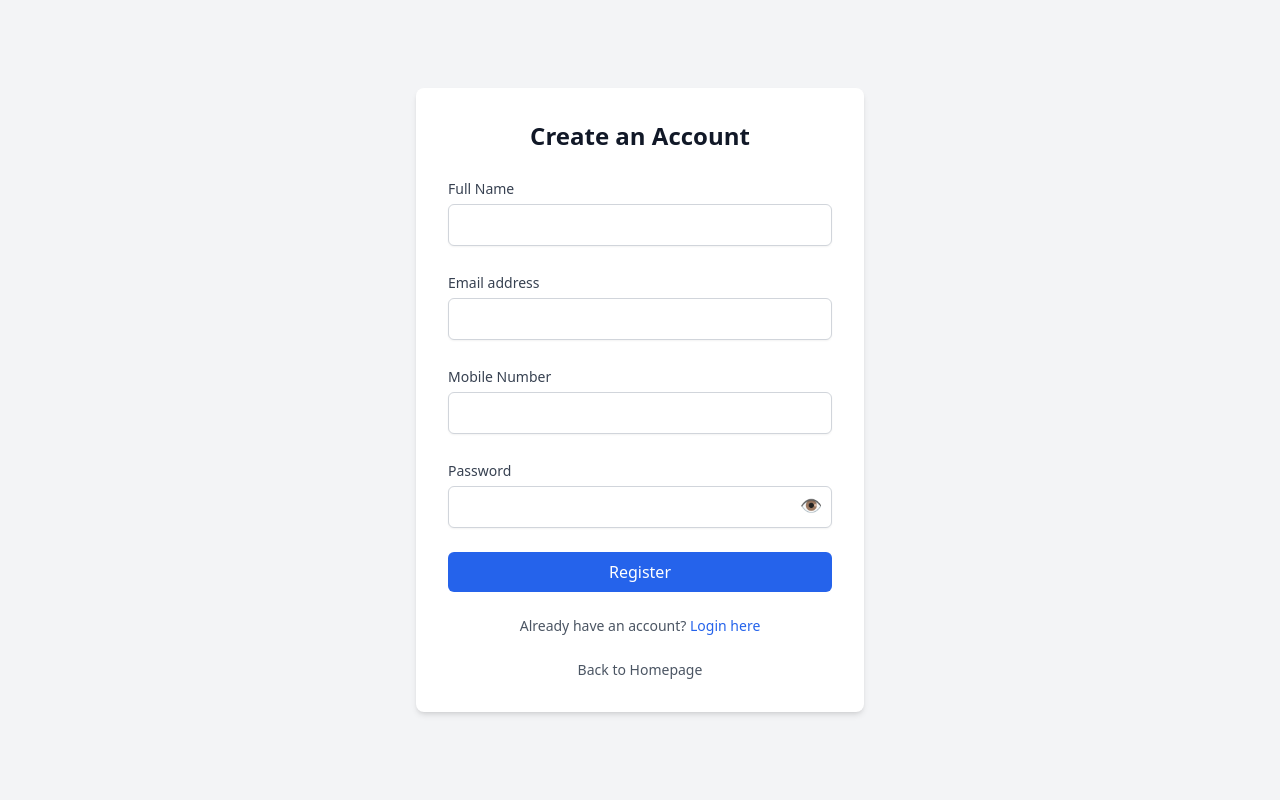
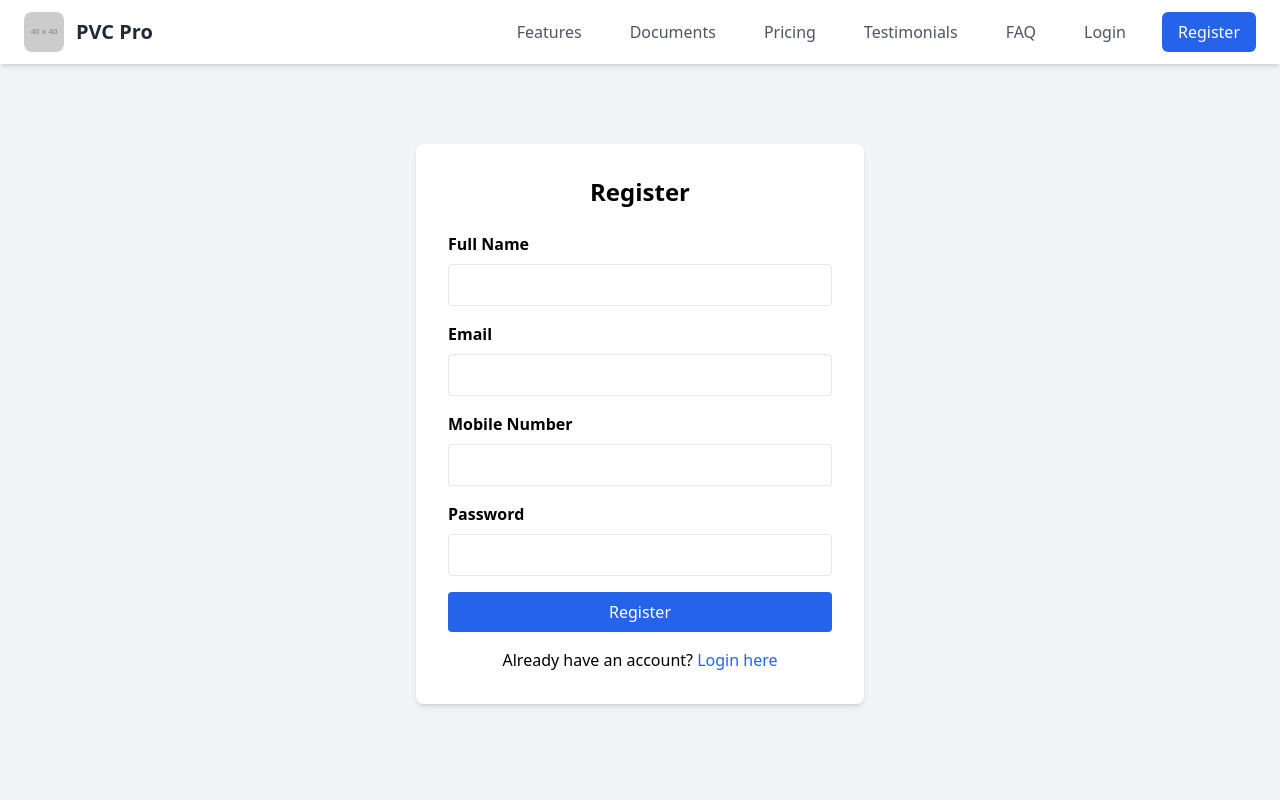
Before and after one commit to netrasarma/pvc-pro-web, a Flask app: page /register in a window 1280 px wide. Run offline with Flask 3, Linux system fonts and the light colour scheme; grey boxes labelled with a size stand in for pictures from a placeholder-image service; some libraries are stand-ins or nearby versions.

Commit message:
Update register.html

```diff
--- a/templates/register.html
+++ b/templates/register.html
@@ -1,59 +1,78 @@
 <!DOCTYPE html>
 <html lang="en">
 <head>
-    <meta charset="UTF-8">
+    <meta charset="UTF-8" />
     <title>Register - PVC Pro</title>
     <script src="https://cdn.tailwindcss.com"></script>
 </head>
-<body class="bg-gray-100 flex items-center justify-center h-screen">
-    <div class="w-full max-w-md p-8 space-y-6 bg-white rounded-lg shadow-md">
-        <h2 class="text-2xl font-bold text-center text-gray-900">Create an Account</h2>
-        {% if error %}
-            <p class="text-red-500 text-sm text-center">{{ error }}</p>
+<body class="bg-gray-100 flex flex-col min-h-screen">
+    <nav class="bg-white shadow-md sticky top-0 z-50">
+        <div class="container mx-auto px-6 py-3">
+            <div class="flex justify-between items-center">
+                <div class="flex items-center space-x-3">
+                    <img src="https://placehold.co/40x40/2563eb/FFFFFF?text=PP" alt="PVC Pro logo" class="h-10 w-10 rounded-lg" />
+                    <span class="text-xl font-bold text-gray-800">PVC Pro</span>
+                </div>
+                <div class="hidden md:flex items-center space-x-6">
+                    <a href="/#features" class="text-gray-600 hover:text-blue-600 px-3 py-2">Features</a>
+                    <a href="/#documents" class="text-gray-600 hover:text-blue-600 px-3 py-2">Documents</a>
+                    <a href="/#pricing" class="text-gray-600 hover:text-blue-600 px-3 py-2">Pricing</a>
+                    <a href="/#testimonials" class="text-gray-600 hover:text-blue-600 px-3 py-2">Testimonials</a>
+                    <a href="/#faq" class="text-gray-600 hover:text-blue-600 px-3 py-2">FAQ</a>
+                    {% if session.get('user') %}
+                        <a href="/dashboard" class="font-bold text-blue-600 hover:text-blue-800 px-3 py-2">Dashboard</a>
+                        <a href="/logout" class="bg-red-500 text-white hover:bg-red-600 px-4 py-2 rounded-md">Logout</a>
+                    {% else %}
+                        <a href="/login" class="text-gray-600 hover:text-blue-600 px-3 py-2">Login</a>
+                        <a href="/register" class="bg-blue-600 text-white hover:bg-blue-700 px-4 py-2 rounded-md">Register</a>
                     {% endif %}
-        <form action="/register" method="POST" class="space-y-6">
-            <div>
-                <label for="name" class="text-sm font-medium text-gray-700">Full Name</label>
-                <input id="name" name="name" type="text" required class="w-full px-3 py-2 mt-1 border border-gray-300 rounded-md shadow-sm focus:outline-none focus:ring-blue-500 focus:border-blue-500">
                 </div>
-            <div>
-                <label for="email" class="text-sm font-medium text-gray-700">Email address</label>
-                <input id="email" name="email" type="email" required class="w-full px-3 py-2 mt-1 border border-gray-300 rounded-md shadow-sm focus:outline-none focus:ring-blue-500 focus:border-blue-500">
+                <button id="mobileMenuButton" class="md:hidden text-gray-600 focus:outline-none">
+                    <svg class="w-6 h-6" fill="none" stroke="currentColor" viewBox="0 0 24 24">
+                        <path stroke-linecap="round" stroke-linejoin="round" stroke-width="2" d="M4 6h16M4 12h16M4 18h16"></path>
+                    </svg>
+                </button>
             </div>
-            <div>
-                <label for="mobile" class="text-sm font-medium text-gray-700">Mobile Number</label>
-                <input id="mobile" name="mobile" type="tel" required class="w-full px-3 py-2 mt-1 border border-gray-300 rounded-md shadow-sm focus:outline-none focus:ring-blue-500 focus:border-blue-500">
-            </div>
-            <div>
-                <label for="password" class="text-sm font-medium text-gray-700">Password</label>
-                <div style="position: relative;">
-                    <input id="password" name="password" type="password" required class="w-full px-3 py-2 mt-1 border border-gray-300 rounded-md shadow-sm focus:outline-none focus:ring-blue-500 focus:border-blue-500">
-                    <span id="togglePassword" style="position: absolute; right: 10px; top: 50%; transform: translateY(-50%); cursor: pointer; user-select: none; font-size: 18px;">
-                        👁️
-                    </span>
+            <div id="mobileMenu" class="mobile-menu md:hidden bg-white">
+                <div class="px-2 pt-2 pb-3 space-y-1">
+                    <a href="#features" class="block px-3 py-2 text-gray-600 hover:text-blue-600">Features</a>
+                    <a href="#documents" class="block px-3 py-2 text-gray-600 hover:text-blue-600">Documents</a>
+                    <a href="#pricing" class="block px-3 py-2 text-gray-600 hover:text-blue-600">Pricing</a>
+                    <a href="#testimonials" class="block px-3 py-2 text-gray-600 hover:text-blue-600">Testimonials</a>
+                    <a href="#faq" class="block px-3 py-2 text-gray-600 hover:text-blue-600">FAQ</a>
+                    <a href="#contact" class="block px-3 py-2 text-gray-600 hover:text-blue-600">Contact</a>
                 </div>
             </div>
-            <div>
-                <button type="submit" class="w-full px-4 py-2 text-white bg-blue-600 rounded-md hover:bg-blue-700 focus:outline-none focus:ring-2 focus:ring-offset-2 focus:ring-blue-500">
-                    Register
-                </button>
         </div>
+    </nav>
+
+    <div class="container mx-auto max-w-md mt-20 bg-white p-8 rounded-lg shadow-md">
+        <h1 class="text-2xl font-bold mb-6 text-center">Register</h1>
+        {% if error %}
+            <div class="bg-red-100 text-red-700 p-3 rounded mb-4">{{ error }}</div>
+        {% endif %}
+        <form method="POST" action="/register">
+            <label for="name" class="block mb-2 font-semibold">Full Name</label>
+            <input type="text" id="name" name="name" required class="w-full p-2 border rounded mb-4" />
+            <label for="email" class="block mb-2 font-semibold">Email</label>
+            <input type="email" id="email" name="email" required class="w-full p-2 border rounded mb-4" />
+            <label for="mobile" class="block mb-2 font-semibold">Mobile Number</label>
+            <input type="text" id="mobile" name="mobile" required class="w-full p-2 border rounded mb-4" />
+            <label for="password" class="block mb-2 font-semibold">Password</label>
+            <input type="password" id="password" name="password" required class="w-full p-2 border rounded mb-4" />
+            <button type="submit" class="w-full bg-blue-600 text-white py-2 rounded hover:bg-blue-700">Register</button>
         </form>
-        <p class="text-sm text-center text-gray-600">
-            Already have an account? <a href="/login" class="font-medium text-blue-600 hover:text-blue-500">Login here</a>
+        <p class="mt-4 text-center">
+            Already have an account? <a href="/login" class="text-blue-600 hover:underline">Login here</a>
         </p>
-        <a href="/" class="text-sm text-center text-gray-600 hover:underline mt-4 block">Back to Homepage</a>
+    </div>
 
     <script>
-            const togglePassword = document.querySelector('#togglePassword');
-            const password = document.querySelector('#password');
-
-            togglePassword.addEventListener('click', function () {
-                const type = password.getAttribute('type') === 'password' ? 'text' : 'password';
-                password.setAttribute('type', type);
-                this.textContent = type === 'password' ? '👁️' : '🙈';
+        const mobileMenuButton = document.getElementById('mobileMenuButton');
+        const mobileMenu = document.getElementById('mobileMenu');
+        mobileMenuButton.addEventListener('click', () => {
+            mobileMenu.classList.toggle('open');
         });
     </script>
-    </div>
 </body>
 </html>
```
Lines whose indentation alone changed are shown as unchanged.
